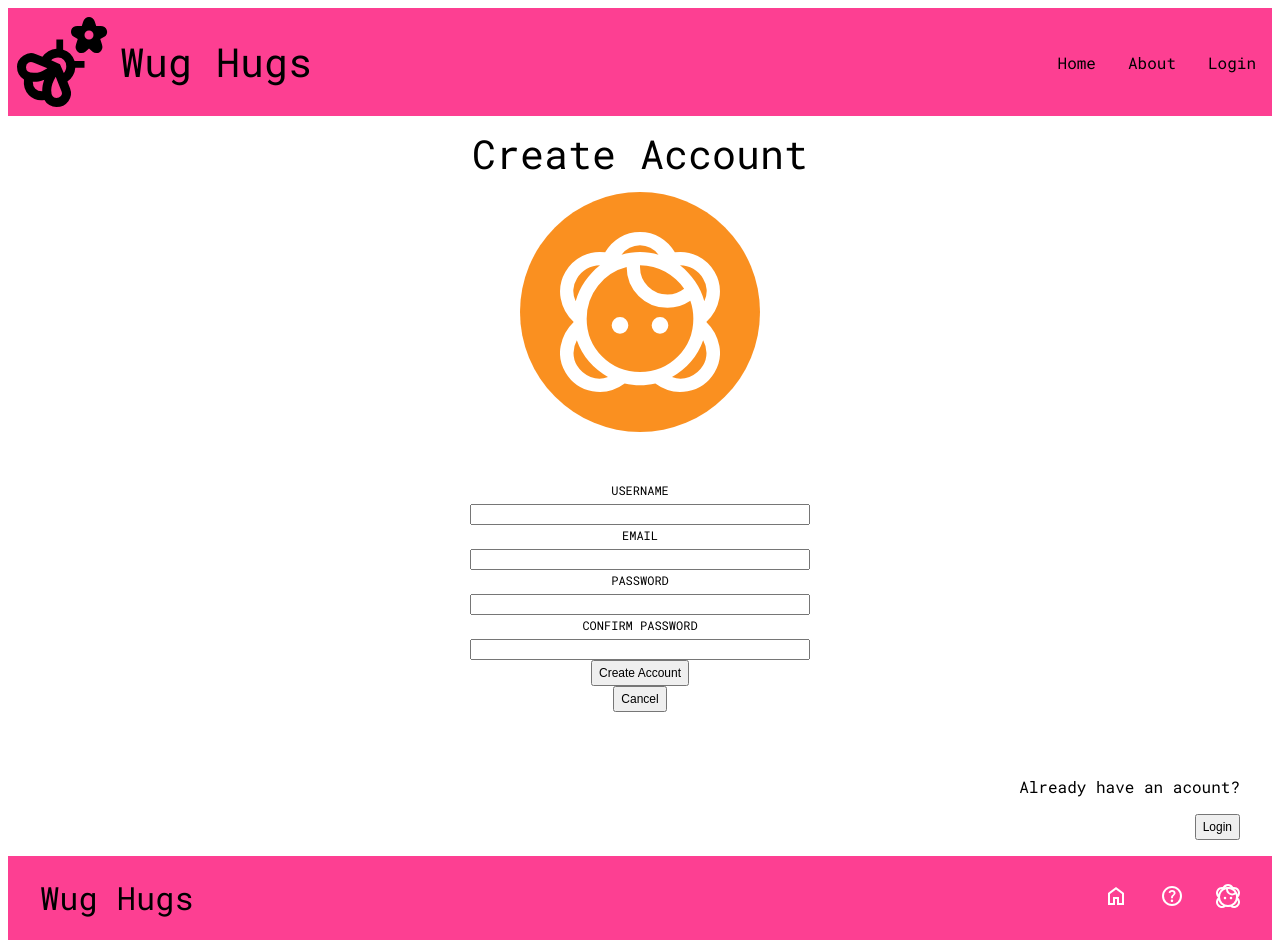
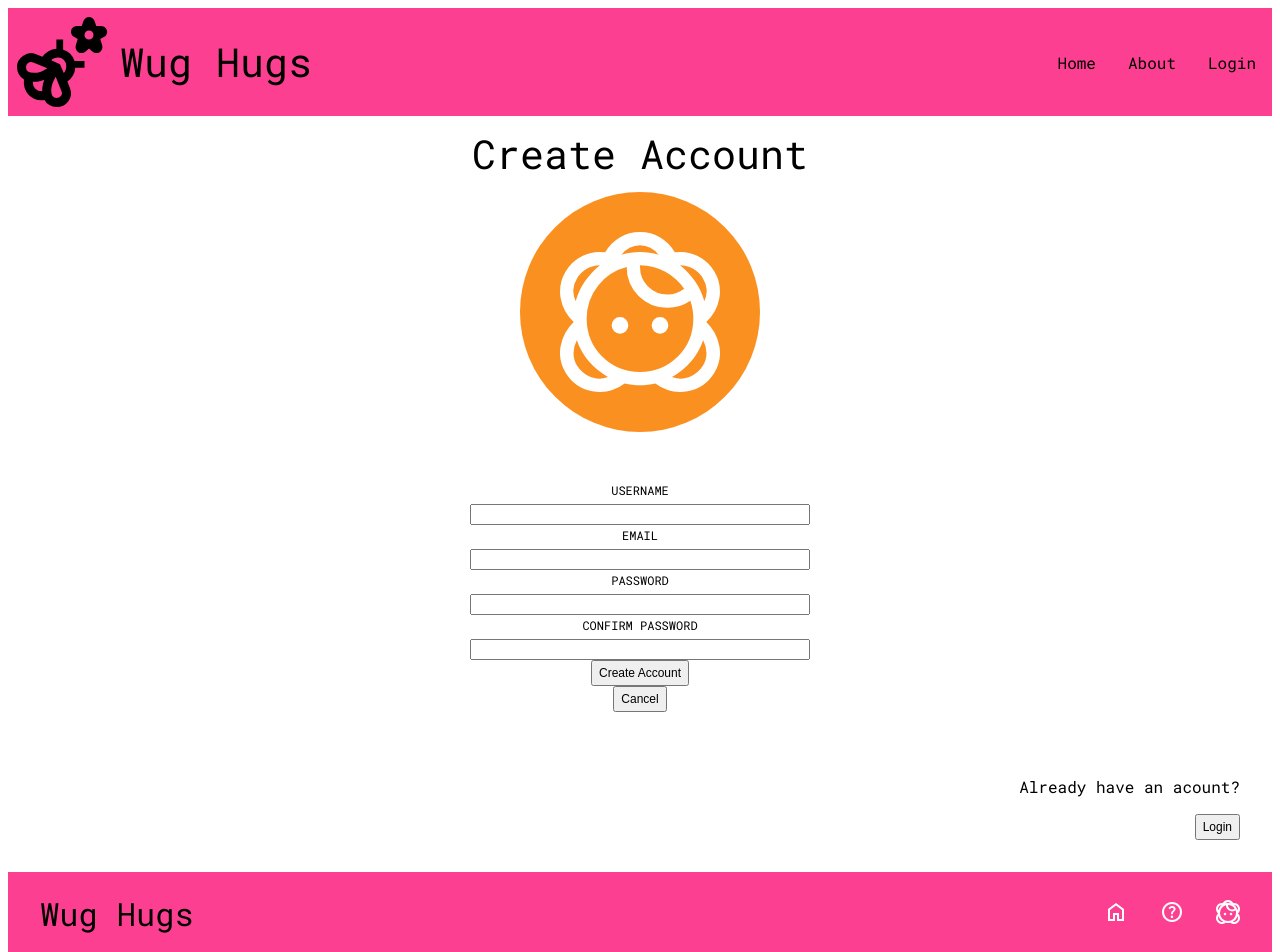
Before and after one commit to spaco22/wughugs-client, a React (Vite) app: page /new-user in a window 1280 px wide. Shown: the top 952 px of the page. Built offline with nearby package versions, Linux system fonts and the light colour scheme; no server answers.

Commit message:
add margin to footer

```diff
--- a/src/components/Footer/Footer.scss
+++ b/src/components/Footer/Footer.scss
@@ -4,6 +4,7 @@
 @use "../../styles/partials/variables" as *;
 
 .footer {
+    margin-top: 2rem;
     color: white;
     background-color: $wugpink;
 
```
